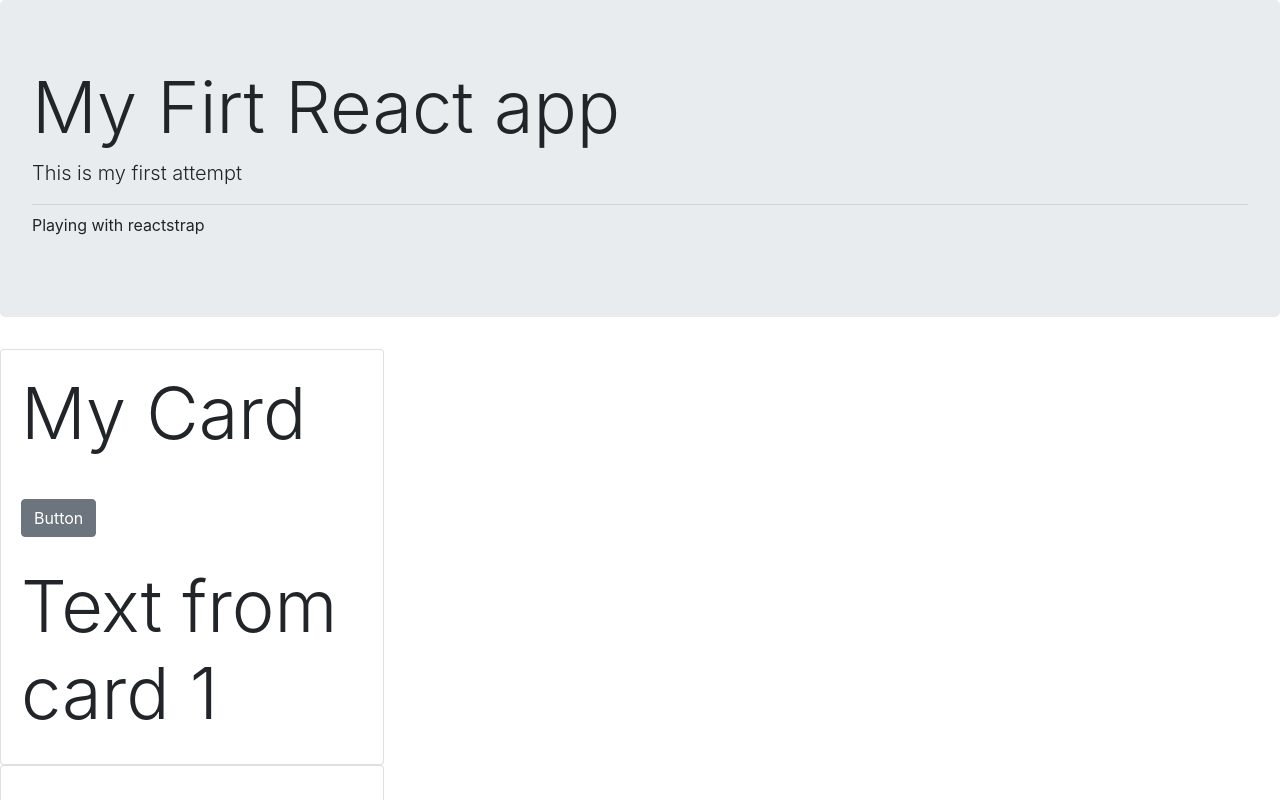
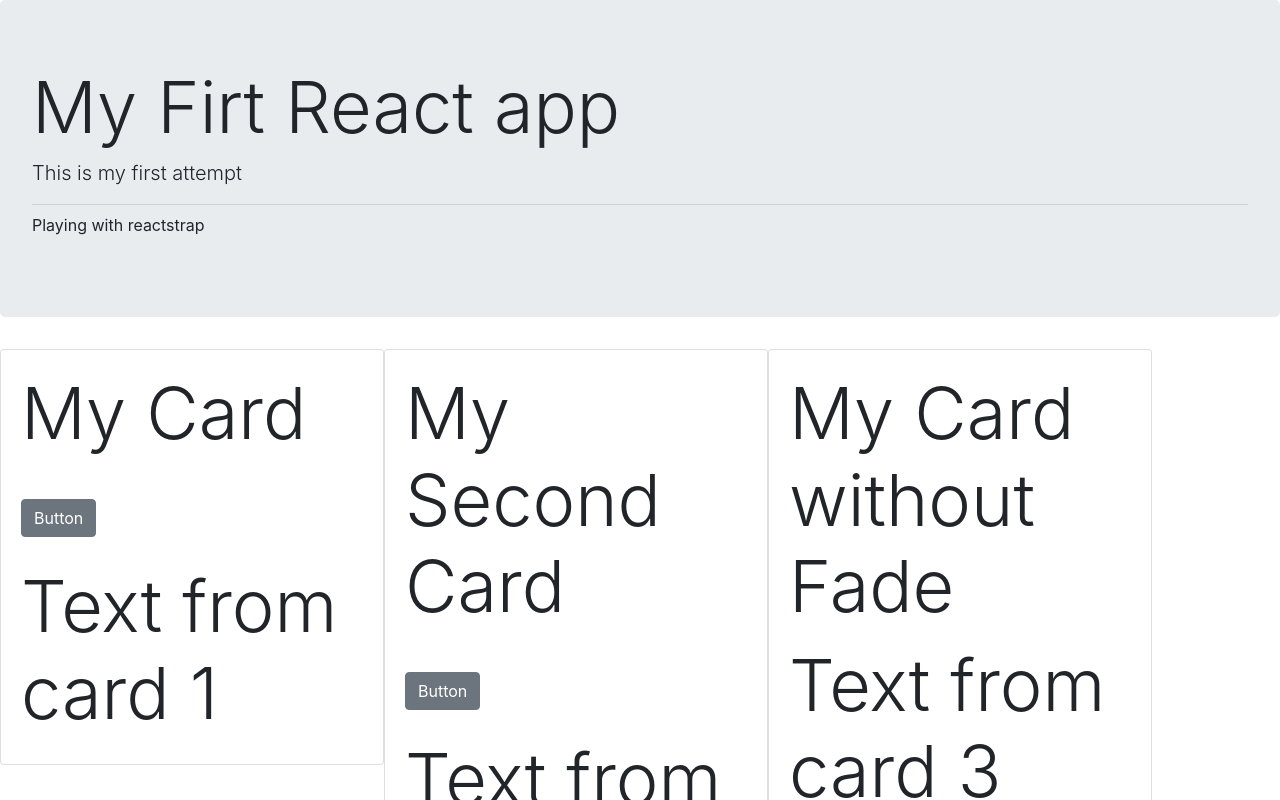
Before and after one commit to moore-brandon4/react, a React (Create React App) app in the folder my_react_app/: page / in a window 1280 px wide. Shown: the top 800 px of the page. Built offline with nearby package versions, Linux system fonts and the light colour scheme.

Commit message:
end of 4

```diff
--- a/my_react_app/src/App.css
+++ b/my_react_app/src/App.css
@@ -21,7 +21,7 @@
   align-items: center;
   justify-content: center;
   font-size: calc(10px + 2vmin);
-  color: white;
+  color: rgb(255, 255, 255);
 }
 
 .App-link {
@@ -39,6 +39,7 @@
 
 
 .card{
-  display:inline-flex;
+  display:inline-flex !important;
   width:30%;
+
 }
```
Also changed, not shown: 1 other file (tests, documents, lock files or other folders).
